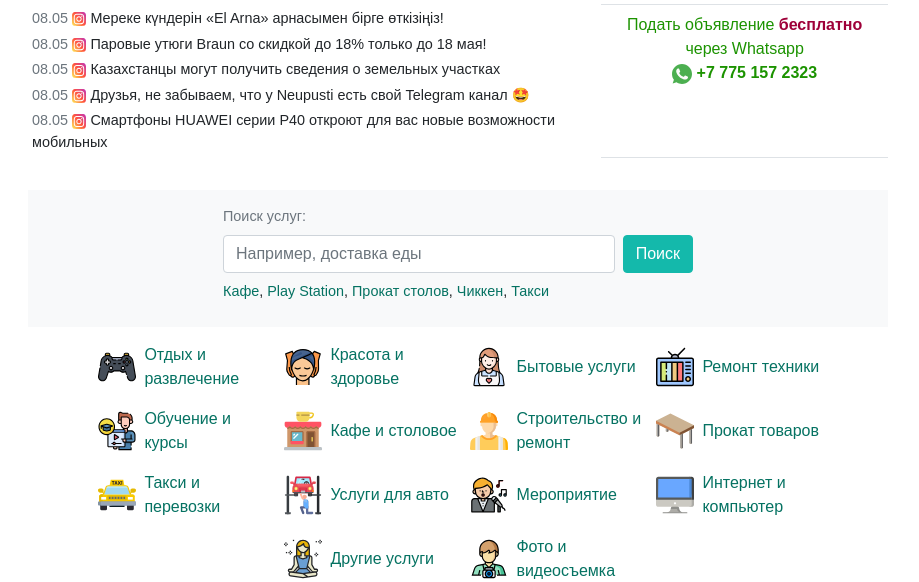
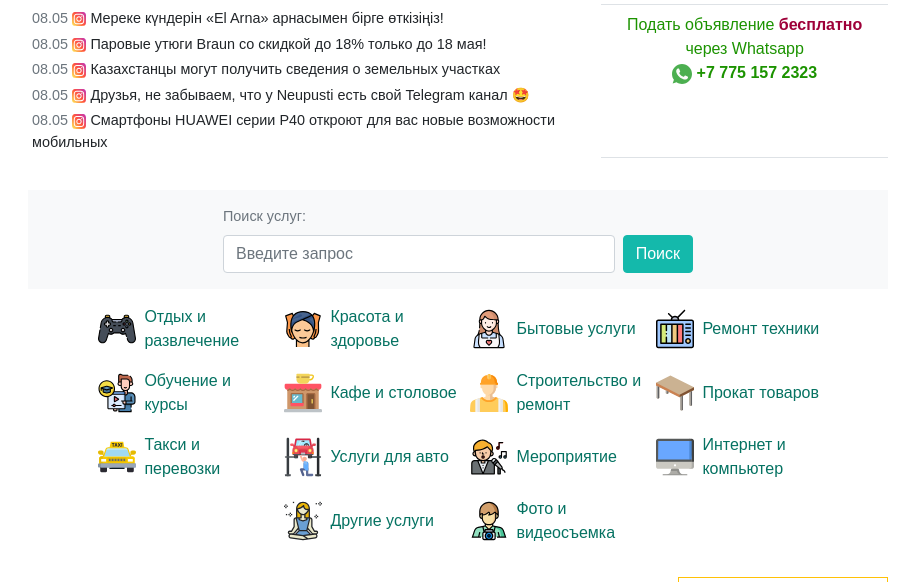
Before and after one commit to dauletra/burnoe_city, a Django app: page / in a window 1280 px wide. Shown: the part 84-666 px from the top of the page, without its empty margins (182-1101 px from the left). Run offline with Django 3.2, Linux system fonts and the light colour scheme; data comes from the database, SQL or seed files in the repository; parts of the project's set-up code (start-up, migrations or seed data) failed here and were passed over; some libraries are stand-ins or nearby versions.

Commit message:
prosto tak

```diff
--- a/burnoe_app/templates/_search_bar.html
+++ b/burnoe_app/templates/_search_bar.html
@@ -2,12 +2,8 @@
     <form class="bb-search-bar bb-small" action="{% url 'search_result' %}" method="get">
         <div class="mb-2 text-muted">Поиск услуг:</div>
         <div class="d-flex">
-            <input name="query" value="{{ query }}" class="form-control basicAutoComplete" autocomplete="off" data-url="/hints.json" required placeholder="Например, доставка еды" />
+            <input name="query" value="{{ query }}" class="form-control basicAutoComplete" autocomplete="off" data-url="/hints.json" required placeholder="Введите запрос" />
             <button class="btn btn-primary ml-2">Поиск</button>
-        </div>
-        <div class="my-2">
-            <a href="#">Кафе</a>, <a href="#">Play Station</a>, <a href="#">Прокат столов</a>,
-            <a href="#">Чиккен</a>, <a href="#">Такси</a>
         </div>
     </form>
 </div>
--- a/burnoe_app/templates/main.html
+++ b/burnoe_app/templates/main.html
@@ -27,7 +27,7 @@
                         <div class="overflow-hidden" style="white-space: nowrap; ">{{ contact.name }}</div>
                         <div class="overflow-hidden" style="white-space: nowrap; ">{{ contact.price }}</div>
                         <div class="overflow-hidden " style="white-space: nowrap; ">
-                            <a href="#">{{ contact.phone }}</a>
+                            <a href="tel:{{ contact.phone }}">{{ contact.phone }}</a>
                         </div>
                     </div>
                 {% endfor %}
--- a/burnoe_app/views.py
+++ b/burnoe_app/views.py
@@ -50,11 +50,11 @@
 
     def get(self, request, *args, **kwargs):
         # start_time = time.time()
-        query = request.GET.get('query', '')
+        query: str = request.GET.get('query', '')
         # если нет текста вернуть 20 случайных объявлении
+        other_services = []
         if query == '':
             services = Service.objects.active().order_by('?')[:20]
-            other_services = []
             title = 'Поиск услуг по Жуалынскому району'
         else:
             # сохранить текст запроса в базе данных
@@ -65,21 +65,19 @@
             try:
                 tag = Tag.objects.get(text=query.lower())
                 services_by_tag = Service.objects.active().filter(tags=tag)
-                services_out_tag = Service.objects.active().exclude(tags=tag)
-                print('--- By Tags Count = {0}'.format(len(services_by_tag)))
             except Tag.DoesNotExist:
                 services_by_tag = Service.objects.none()
-                services_out_tag = Service.objects.active()
-            # поиск по тексту
+            # поиск по полному тексту
             search_vector = SearchVector('title', 'content', config='russian')
             search_query = SearchQuery(query, config='russian')
-            services_by_icontains = services_out_tag.annotate(search=search_vector).filter(search=search_query)
-            services = services_by_tag | services_by_icontains
+            services_by_query = Service.objects.active().annotate(search=search_vector).filter(search=search_query)
+
+            services = services_by_tag | services_by_query
             if len(services) < 10:
-                other_services = services_out_tag.exclude(content__icontains=query).order_by('?')[:5]
+                other_services = Service.objects.active().exclude(content__icontains=query).order_by('?')[:5]
             title = 'Результаты поиска по запросу {0}'.format(query)
         # print('@Timer: {0}'.format(time.time()-start_time))
-        return render(request, self.template_name, {'query': query, 'services': services, 'title': title, 'other_services': other_services})
+        return render(request, self.template_name, {'query': query, 'services': services.distinct(), 'title': title, 'other_services': other_services})
 
 
 def hints_json(request):
```
